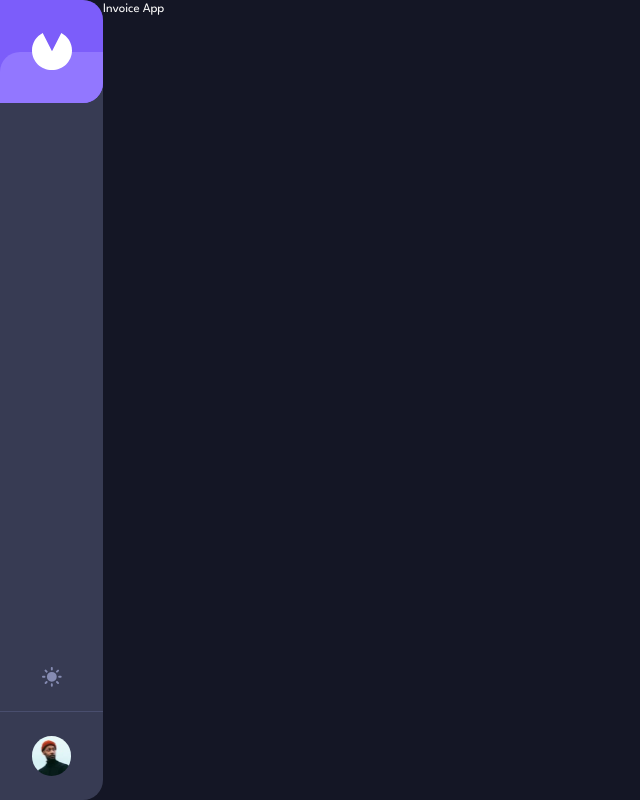
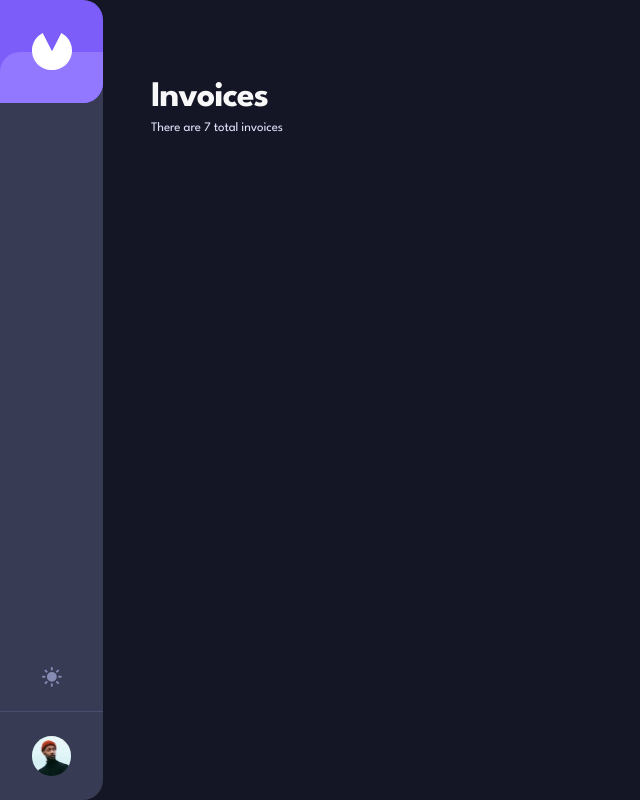
Before and after one commit to sarahc-dev/invoice-app-frontend, a Next.js app: page / in a window 1280 px wide. Shown: the whole page, without its empty margins (0-640 px from the left). Built offline with nearby package versions, Linux system fonts and the light colour scheme.

Commit message:
add invoice count component

```diff
--- a/app/page.tsx
+++ b/app/page.tsx
@@ -1,7 +1,22 @@
+"use client";
+import { useState } from "react";
+import data from "@/data.json";
+import InvoiceCountStatus from "@/components/invoice/InvoiceCountStatus";
+
 export default function Home() {
+  const [invoices, setInvoices] = useState(data);
   return (
-    <main>
-      <h1>Invoice App</h1>
+    <main className="px-6 py-8 md:px-12 md:py-15 xl:py-20">
+      <div className="mx-auto max-w-base">
+        <div>
+          <h1 className="heading-md md:heading-lg mb-1.5">Invoices</h1>
+          {invoices && (
+            <InvoiceCountStatus count={invoices.length} filter="None" />
+          )}
+        </div>
+        <div></div>
+        <div></div>
+      </div>
     </main>
   );
 }
--- /dev/null
+++ b/components/invoice/InvoiceCountStatus.tsx
@@ -0,0 +1,67 @@
+import { InvoiceStatusFilter } from "@/types";
+
+export default function InvoiceCountStatus({
+  count,
+  filter,
+}: {
+  count: number;
+  filter: InvoiceStatusFilter;
+}) {
+  if (count === 0 && filter === "None") {
+    return (
+      <p className="leading-none text-blue-600 dark:text-blue-500">
+        No invoices
+      </p>
+    );
+  }
+
+  if (count === 1) {
+    if (filter === "None") {
+      return (
+        <p className="leading-none text-blue-600 dark:text-blue-500">
+          <span className="max-md:sr-only">There is </span>
+          {count}
+          <span className="max-md:sr-only"> total</span> invoice
+        </p>
+      );
+    } else {
+      return (
+        <p className="leading-none text-blue-600 dark:text-blue-500">
+          <span className="max-md:sr-only">There is </span>
+          {count} {filter.toLowerCase()} invoice
+        </p>
+      );
+    }
+  } else {
+    if (filter === "None") {
+      return (
+        <p className="leading-none text-blue-600 dark:text-blue-500">
+          <span className="max-md:sr-only">There are </span>
+          {count}
+          <span className="max-md:sr-only"> total</span> invoices
+        </p>
+      );
+    } else {
+      return (
+        <p className="leading-none text-blue-600 dark:text-blue-500">
+          <span className="max-md:sr-only">There are </span>
+          {count} {filter.toLowerCase()} invoices
+        </p>
+      );
+    }
+  }
+
+  // filter, count
+  // filter - "none", "draft", "pending", "paid"
+
+  // Mobile
+  // 7 invoices
+  // No invoices
+  // Filtered?
+
+  // There are 7 total invoices
+  // There are 4 pending invoices
+  // There are 3 paid invoices
+  // There are 2 draft invoices
+  // There are 0 pending invoices
+}
--- /dev/null
+++ b/components/ui/FilterStatus.tsx
@@ -0,0 +1,3 @@
+export default function FilterStatus() {
+  return <p>Filter</p>;
+}
--- a/tailwind.config.ts
+++ b/tailwind.config.ts
@@ -52,9 +52,13 @@ const config: Config = {
       borderRadius: {
         "2xl": "20px",
       },
+      maxWidth: {
+        base: "45.625rem", // 730px
+      },
       spacing: {
-        18: "4.5rem",
-        25: "6.4375rem",
+        15: "3.75rem", // 60px
+        18: "4.5rem", // 72px
+        25: "6.4375rem", // 103px
       },
     },
   },
--- /dev/null
+++ b/types/index.ts
@@ -0,0 +1,4 @@
+export type InvoiceStatus = "Draft" | "Pending" | "Paid";
+type None = "None";
+
+export type InvoiceStatusFilter = InvoiceStatus | None;
```
Also changed, not shown: 2 other files (tests, documents, lock files or other folders).
